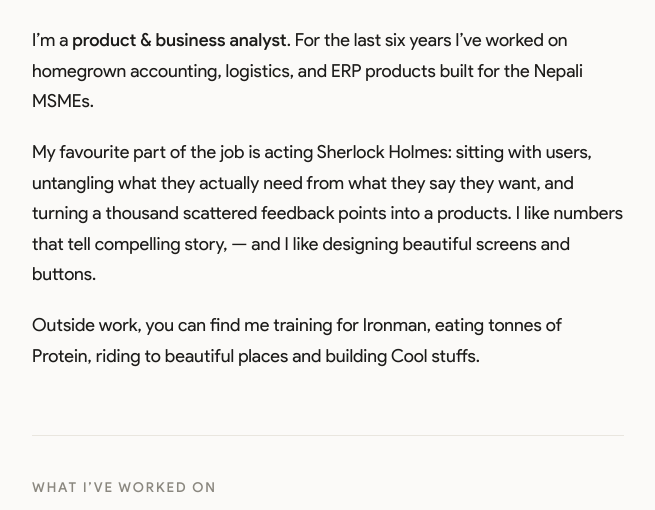
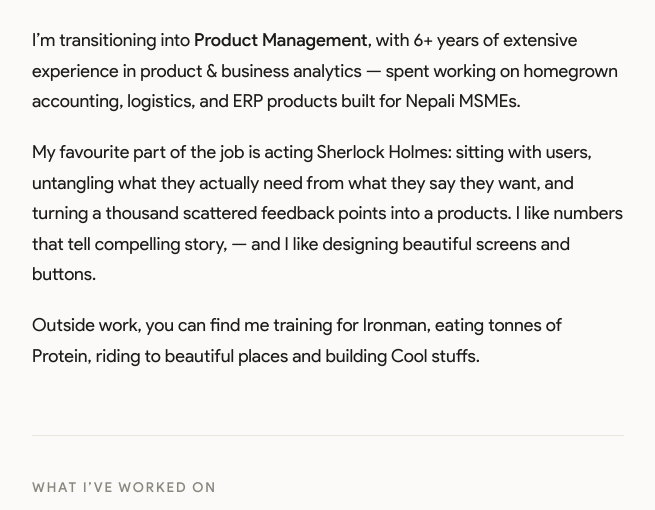
Before and after one commit to trikayastha/portfolio, a plain HTML site: page index.html in a window 1280 px wide. Shown: the part 196-706 px from the top of the page, without its empty margins (312-967 px from the left). Drawn offline with Linux system fonts and the light colour scheme; a web font is replaced by a local one.

Commit message:
feat: update bio to PM transition, add UTM tags, swap resume PDF
- Reframe intro/meta to "transitioning into Product Management" with 6+ years in product & business analytics
- Add consistent UTM params to Soma and Nyatapola project links
- Replace Business Analyst resume with Product Manager resume
- Ignore .DS_Store

```diff
--- a/index.html
+++ b/index.html
@@ -6,13 +6,13 @@
   <meta name="viewport" content="width=device-width, initial-scale=1" />
   <title>Tribesh Kayastha</title>
   <meta name="description"
-    content="Tribesh Kayastha — Product & Business Analyst based in Kathmandu. I turn messy user feedback into products people actually use." />
+    content="Tribesh Kayastha — transitioning into Product Management with 6+ years in product & business analytics. I turn messy user feedback into products people actually use." />
   <meta name="author" content="Tribesh Kayastha" />
 
   <meta property="og:type" content="website" />
   <meta property="og:title" content="Tribesh Kayastha" />
   <meta property="og:description"
-    content="Product & Business Analyst based in Kathmandu. I turn messy user feedback into products people actually use." />
+    content="Transitioning into Product Management with 6+ years in product & business analytics. I turn messy user feedback into products people actually use." />
 
   <link rel="preload" href="fonts/GoogleSans-Regular.woff" as="font" type="font/woff" crossorigin />
   <link rel="preconnect" href="https://fonts.googleapis.com" />
@@ -36,9 +36,9 @@
 
     <section class="intro">
       <p>
-        I&rsquo;m a <strong>product &amp; business analyst</strong>. For the last six
-        years I&rsquo;ve worked on homegrown accounting, logistics, and ERP products built
-        for the Nepali MSMEs.
+        I&rsquo;m transitioning into <strong>Product Management</strong>, with 6+ years of
+        extensive experience in product &amp; business analytics &mdash; spent working on
+        homegrown accounting, logistics, and ERP products built for Nepali MSMEs.
       </p>
       <p>
         My favourite part of the job is acting Sherlock Holmes: sitting with users, untangling
@@ -137,11 +137,11 @@
           <p>A sports venue discovery and booking platform for players and venue owners.</p>
         </li>
         <li>
-          <a class="project" href="https://somaa.vercel.app" target="_blank" rel="noopener">Soma</a>
+          <a class="project" href="https://somaa.vercel.app/?utm_source=tri-portfolio&utm_medium=referral&utm_campaign=project-showcase" target="_blank" rel="noopener">Soma</a>
           <p>A fasting app that follows the lunar cycle, rooted in Hindu tradition.</p>
         </li>
         <li>
-          <a class="project" href="https://nyatapola.vercel.app" target="_blank" rel="noopener">Nyatapola</a>
+          <a class="project" href="https://nyatapola.vercel.app/?utm_source=tri-portfolio&utm_medium=referral&utm_campaign=project-showcase" target="_blank" rel="noopener">Nyatapola</a>
           <p>A design exploration dedicated to the Nyatapola temple of Bhaktapur.</p>
         </li>
       </ul>
```
Also changed, not shown: 4 other files.
